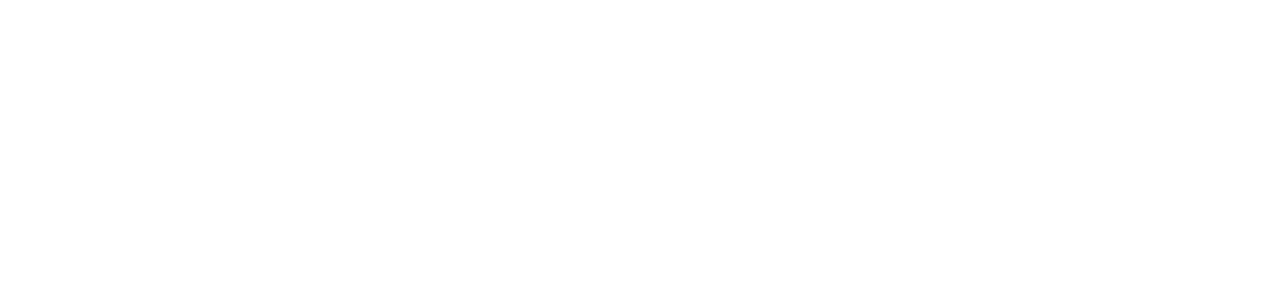
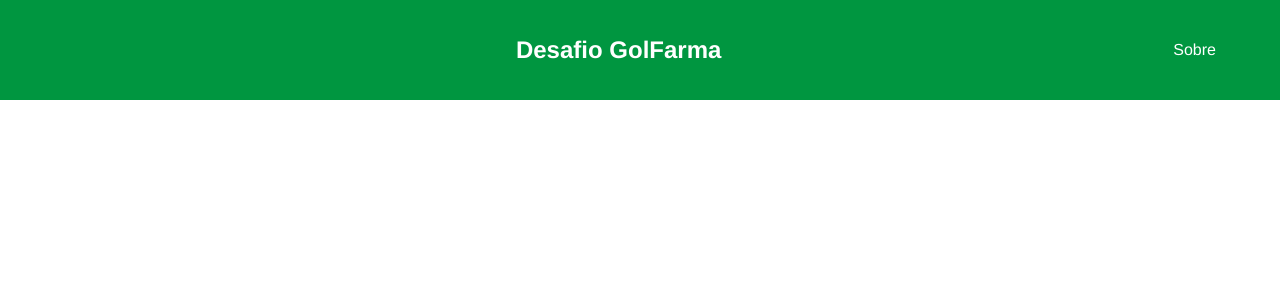
Before and after one commit to limajonatas/Desafio-Vuejs, a Vue app in the folder vue-app/: page / in a window 1280 px wide. Shown: the top 300 px of the page. Built offline with nearby package versions, Linux system fonts and the light colour scheme.

Commit message:
added component Header

```diff
--- a/vue-app/src/App.vue
+++ b/vue-app/src/App.vue
@@ -5,9 +5,14 @@
 </template>
 
 <script>
+  import './styles/globals.css'//
+  import Header from './components/Header'//
 
   export default {
-    name: 'App'
+    name: 'App',
+    components: {//
+      Header//
+    }//
   }
 </script>
 
--- /dev/null
+++ b/vue-app/src/components/Header.vue
@@ -0,0 +1,37 @@
+<template>
+  <header>
+    <nav class = 'container'>
+        <h1>Desafio GolFarma</h1>
+        <a target="_blank" href= "https://golfarma.com.br/quem-somos/">Sobre</a>
+    </nav>
+  </header>
+</template>
+
+<script>
+
+export default {
+  name: 'Header'
+}
+</script>
+
+<style scoped>
+    header{
+        background-color:#009640;
+        color: #fff;
+        width: 100%;
+        height: 100px;
+        margin: 0;
+        padding: 0;
+        display: flex;
+        justify-content: center;
+        align-items: center;
+    }
+    nav{
+        display: flex;
+        align-items: center;
+    }
+
+    h1{
+        margin: 0 auto;
+    }
+</style>
```
